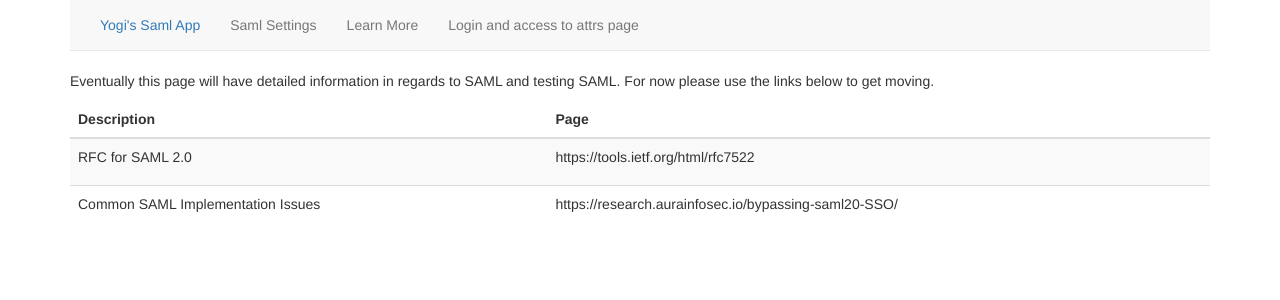
After one commit to yogisec/VulnerableSAMLApp, a Flask app: page /learn/ in a window 1280 px wide. The commit adds this page. Shown: the top 300 px of the page. Run offline with Flask 2, Linux system fonts and the light colour scheme; some libraries are stand-ins or nearby versions.

Commit message:
more sp changes

```diff
--- a/vulnerablesp/yogiSP/index.py
+++ b/vulnerablesp/yogiSP/index.py
@@ -171,5 +171,15 @@ def update():
 
     return redirect('/settings/')
 
+@app.route('/learn/')
+def learnPage():
+    paint_logout = False
+    attributes = False
+
+    if 'samlUserdata' in session:
+	    paint_logout = True
+
+    return render_template('learn.html', paint_logout=paint_logout, attributes=attributes)
+
 if __name__ == "__main__":
     app.run(host='0.0.0.0', port=8000, debug=True)
--- a/vulnerablesp/yogiSP/templates/base.html
+++ b/vulnerablesp/yogiSP/templates/base.html
@@ -24,13 +24,8 @@
 	<div class="container">
 		<ul class="nav navbar-nav">
 		<p class="navbar-text"><a href="/">Yogi's Saml App</a></p>
-		{% if paint_logout %}
-		  <li><a href="/?slo">Logout</a></li>
-		{% else %}
-		  <li><a href="/?sso2">Login and access to attrs page</a></li>
-		{% endif %}
-		  <li><a href="/settings">Saml Config</a></li>
-		  <li><a href="/#">Learn More</a></li>
+		  <li><a href="/settings">Saml Settings</a></li>
+		  <li><a href="/learn">Learn More</a></li>
 		{% if paint_logout %}
   			{% if attributes %}
 				{% for attr in attributes %}
@@ -42,6 +37,11 @@
 				{% endfor %}
 			{% endif %}
 		{% endif %}
+		{% if paint_logout %}
+			<li><a href="/?slo">Logout</a></li>
+		{% else %}
+			<li><a href="/?sso2">Login and access to attrs page</a></li>
+		{% endif %}
 		</ul>
 	</div>
 </nav>
--- /dev/null
+++ b/vulnerablesp/yogiSP/templates/learn.html
@@ -0,0 +1,24 @@
+{% extends "base.html" %}
+
+{% block content %}
+
+<p>Eventually this page will have detailed information in regards to SAML and testing SAML. For now please use the links below to get moving.</p>
+    <table class="table table-striped">
+        <thead>
+            <th>Description</th><th>Page</th>
+        </thead>
+        <tbody>
+            <tr><td>RFC for SAML 2.0</td>
+            <td><ul class="list-unstyled">
+            <li>https://tools.ietf.org/html/rfc7522</li>
+            </ul></td></tr>
+
+            <tr><td>Common SAML Implementation Issues</td>
+            <td><ul class="list-unstyled">
+            <li>https://research.aurainfosec.io/bypassing-saml20-SSO/</li>
+            </ul></td></tr>
+        </tbody>
+    </table>
+<br />
+
+{% endblock %}
```
